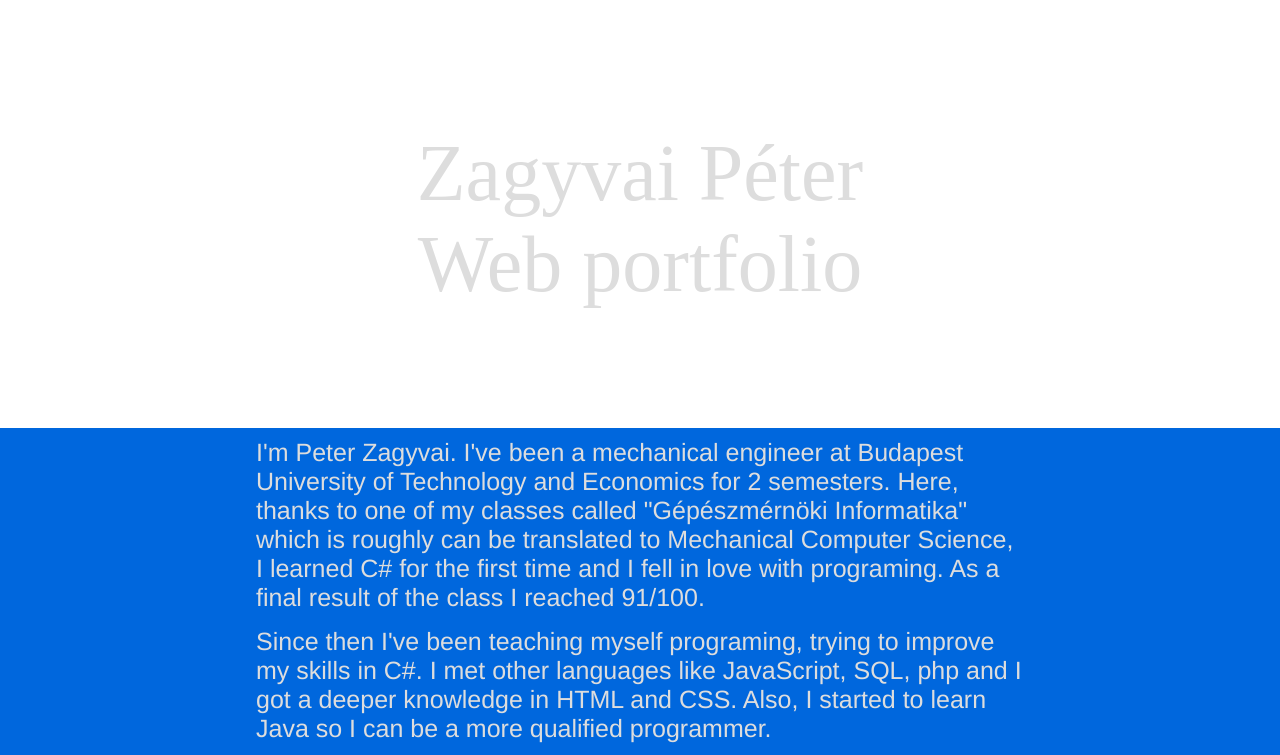
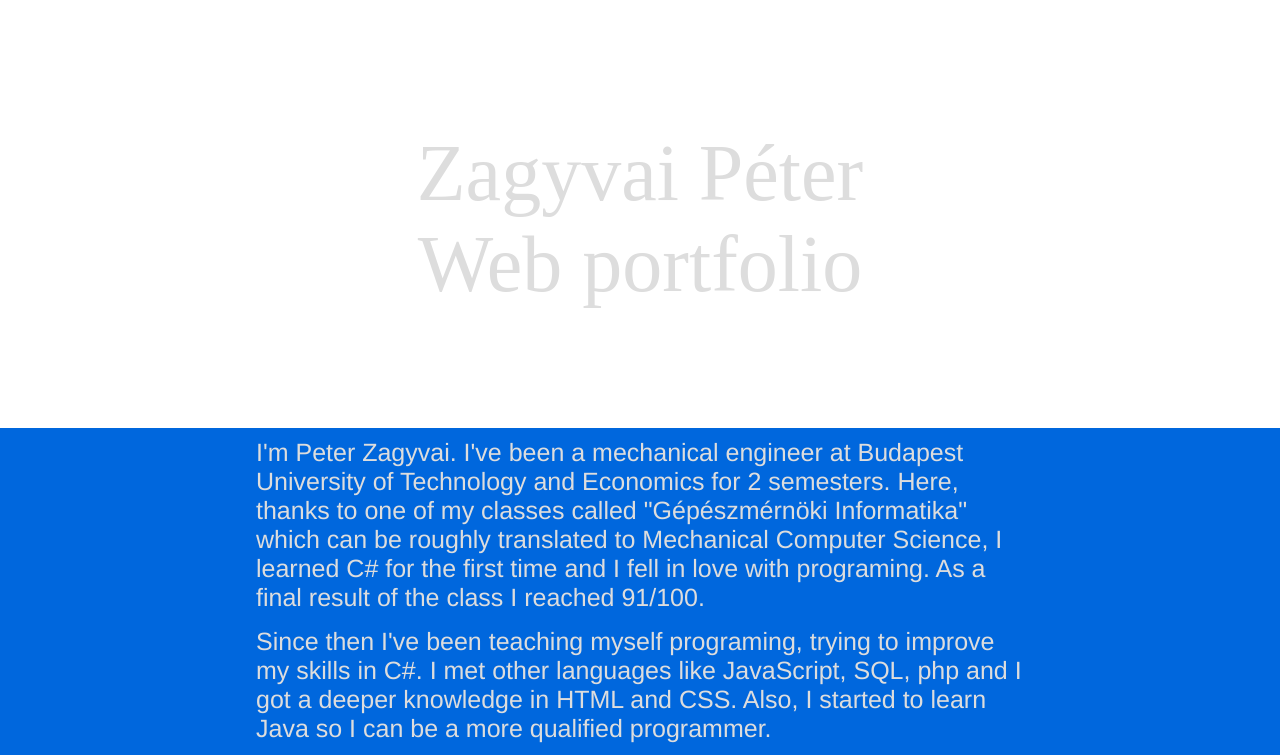
Before and after one commit to zagyvaipetercv/zagyvaipetercv, a plain HTML site: page cv_en.html in a window 1280 px wide. Shown: the part 43-798 px from the top of the page. Drawn offline with Linux system fonts and the light colour scheme.

Commit message:
not wery gud at london

```diff
--- a/cv_en.html
+++ b/cv_en.html
@@ -23,7 +23,7 @@
         <div class="content">
             <p>
                 I'm Peter Zagyvai. I've been a mechanical engineer at Budapest University of Technology and Economics for 2 semesters.
-                Here, thanks to one of my classes called "Gépészmérnöki Informatika" which is roughly can be translated to Mechanical Computer Science, I learned C# for the first time and I fell in love with programing.
+                Here, thanks to one of my classes called "Gépészmérnöki Informatika" which can be roughly translated to Mechanical Computer Science, I learned C# for the first time and I fell in love with programing.
                 As a final result of the class I reached 91/100.
             </p>
             <p>
```
